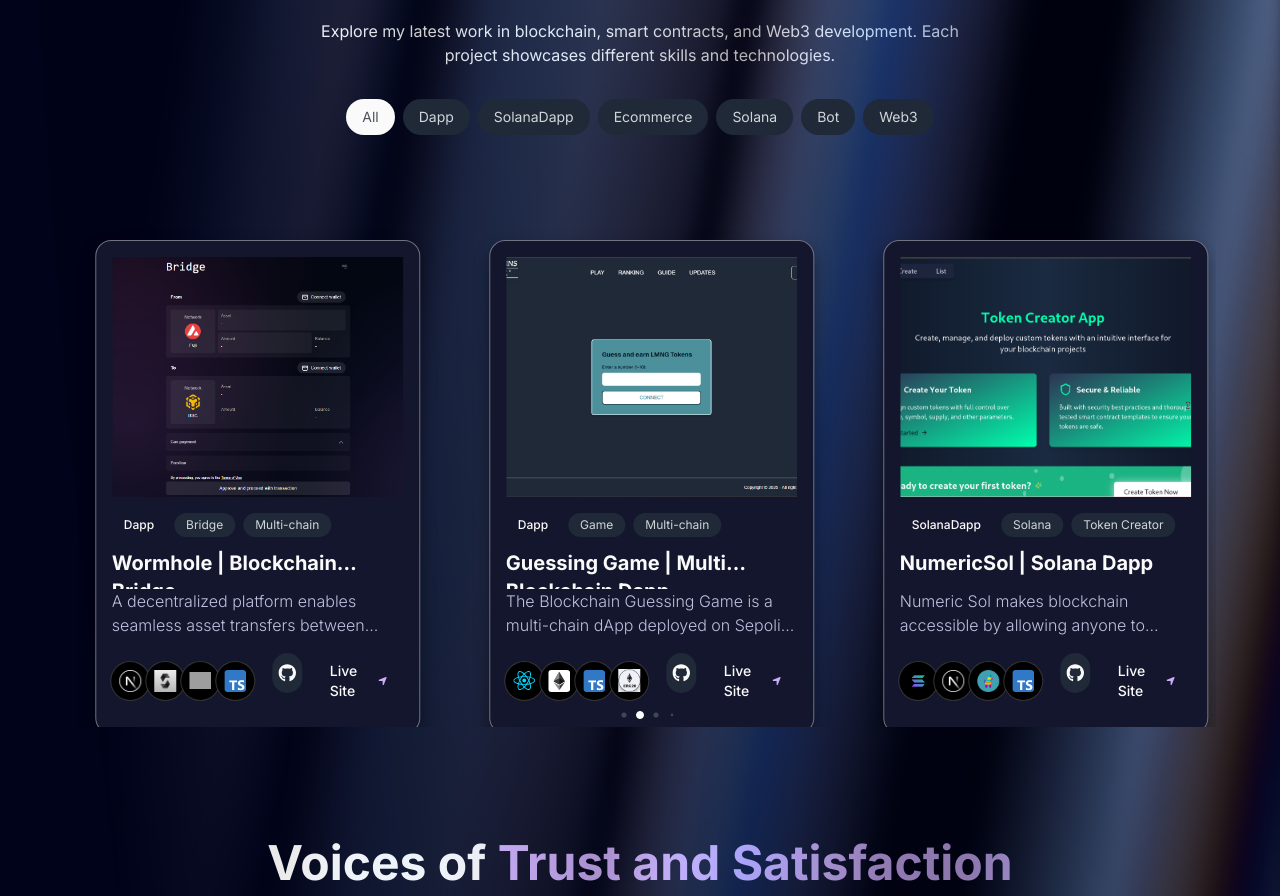
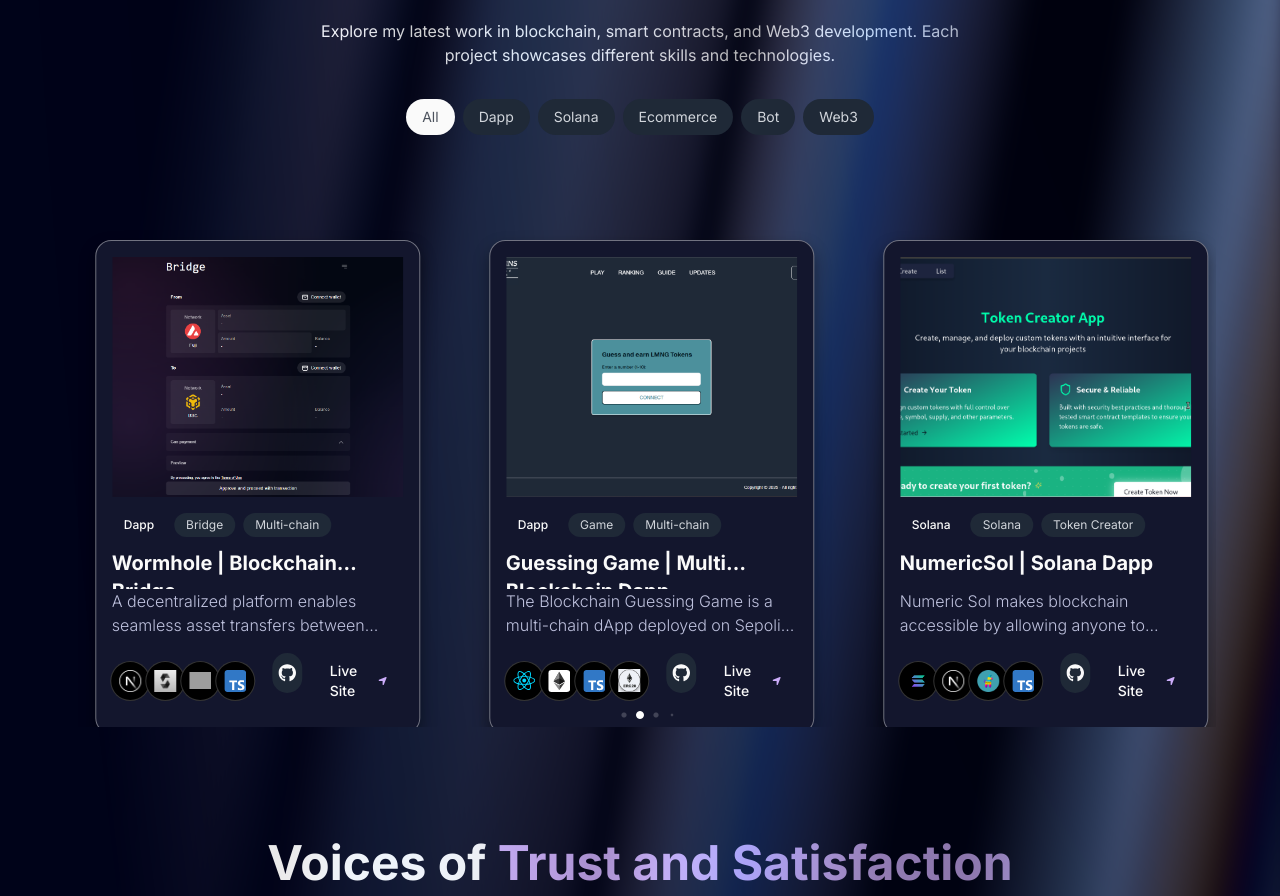
Before and after one commit to t9fiction/portfolio, a Next.js app: page / in a window 1280 px wide. Shown: the part 981-1877 px from the top of the page. Built offline with nearby package versions, Linux system fonts and the light colour scheme; grey boxes are pictures that could not be loaded.

Commit message:
category updated

```diff
--- a/data/index.ts
+++ b/data/index.ts
@@ -132,7 +132,7 @@ export const projects = [
     iconLists: ["/skills/solana.png", "/skills/nextjs.png", "/skills/pinatacloud.png", "/skills/ts.svg"],
     link: "https://numericsol.xyz/",
     github: "https://github.com/yourusername/numericsol",
-    category: "SolanaDapp",
+    category: "Solana",
     tags: ["Solana", "Token Creator"]
   },
   {
```
